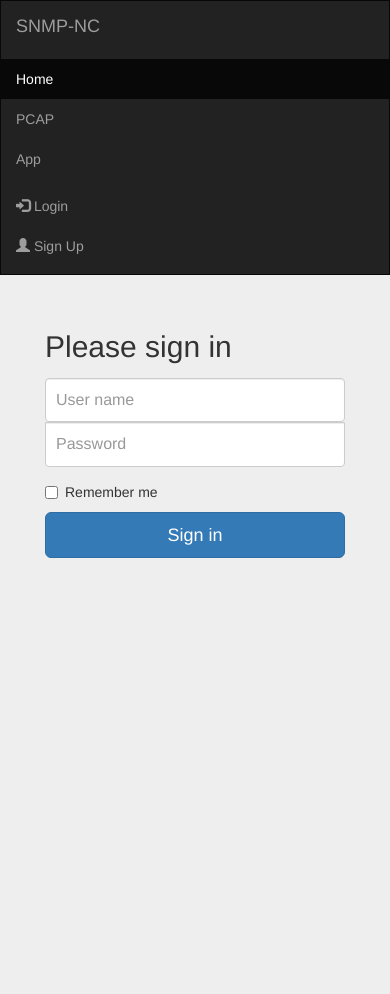
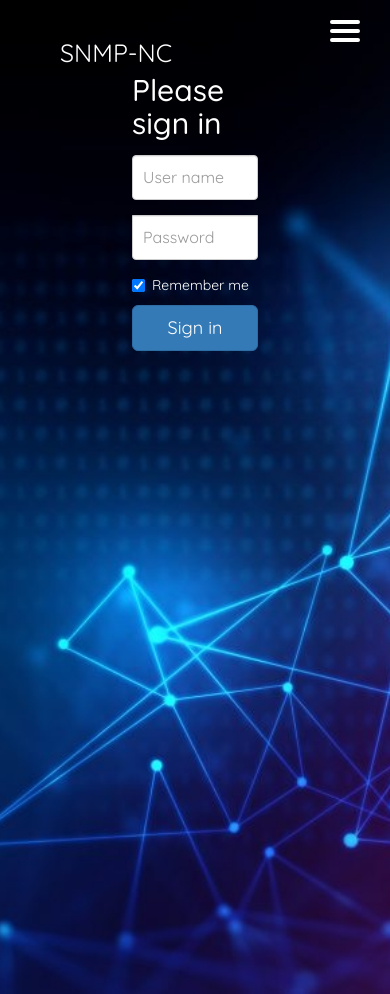
Before and after one commit to tincya/mib-snmp, a Django app: page /login/ in a window 390 px wide. Run offline with Django 3.2, Linux system fonts and the light colour scheme; some libraries are stand-ins or nearby versions.

Commit message:
NextStage 2.1

```diff
--- a/home/static/home/css/base.css
+++ b/home/static/home/css/base.css
@@ -9,6 +9,8 @@ body {
   padding: 15px;
   margin: 0 auto;
 }
+.form-signin h2.form-signin-heading,
+.form-signin .checkbox label {color: #ffffff!important;}
 .form-signin .form-signin-heading,
 .form-signin .checkbox {
   margin-bottom: 10px;
@@ -44,3 +46,10 @@ ul.errorlist>li {
   display:block!important;
   color: red!important;
 }
+.base-sign {
+  z-index: 1;
+  position: absolute;
+  top: 0;
+  margin: 10% 30%;
+  width: 40%;
+}
--- /dev/null
+++ b/home/static/home/css/beauty-menu.css
@@ -0,0 +1,347 @@
+@import url('https://fonts.googleapis.com/css?family=Quicksand:400,500,700');
+html,
+body {
+    margin: 0;
+    padding: 0;
+    box-sizing: border-box;
+    font-family: "Quicksand", sans-serif;
+}
+/*-- Inspiration taken from abdo steif -->
+/* --> https://codepen.io/abdosteif/pen/bRoyMb?editors=1100*/
+
+/* Navbar section */
+
+.nav {
+    width: 100%;
+    height: 65px;
+    position: fixed;
+    line-height: 65px;
+    text-align: center;
+}
+
+.nav div.logo {
+    float: left;
+    width: auto;
+    height: auto;
+    padding-left: 3rem;
+}
+
+.nav div.logo a {
+    text-decoration: none;
+    color: #fff;
+    font-size: 2.5rem;
+}
+
+.nav div.logo a:hover {
+    color: #00E676;
+}
+
+.nav div.main_list {
+    height: 65px;
+    float: right;
+}
+
+.nav div.main_list>ul {
+    width: 100%;
+    height: 65px;
+    display: flex;
+    list-style: none;
+    margin: 0;
+    padding: 0;
+}
+
+.nav div.main_list>ul>li {
+    width: auto;
+    height: 65px;
+    padding: 0;
+    padding-right: 3rem;
+}
+
+.nav div.main_list>ul>li a {
+    text-decoration: none;
+    color: #fff;
+    line-height: 65px;
+    font-size: 2.4rem;
+}
+.nav div.main_list>ul>li a:hover {
+    color: #00E676;
+}
+#dropdown-user ul li a {color: #000;}
+#dropdown-user a, #dropdown-user a:focus, #dropdown-user a:hover{
+    background-color: transparent;
+    cursor: pointer;
+}
+/* Home section */
+.minhome {
+    width: 100%;
+    height: 20vh!important;
+    background-position: center top;
+	background-size:cover;
+    margin-bottom: 20px;
+}
+.home {
+    width: 100%;
+    height: 100vh;
+    background-position: center top;
+	background-size:cover;
+}
+
+.navTrigger {
+    display: none;
+}
+
+.nav {
+    padding-top: 20px;
+    padding-bottom: 20px;
+    -webkit-transition: all 0.4s ease;
+    transition: all 0.4s ease;
+}
+
+
+/* Media qurey section */
+
+@media screen and (min-width: 768px) and (max-width: 1024px) {
+    .container {
+        margin: 0;
+    }
+}
+
+@media screen and (max-width:768px) {
+    .navTrigger {
+        display: block;
+    }
+    .nav div.logo {
+        margin-left: 15px;
+    }
+    .nav div.main_list {
+        width: 100%;
+        height: 0;
+        overflow: hidden;
+    }
+    .nav div.show_list {
+        height: auto;
+        display: none;
+    }
+    .nav div.main_list>ul {
+        flex-direction: column;
+        width: 100%;
+        height: 100vh;
+        right: 0;
+        left: 0;
+        bottom: 0;
+        background-color: #111;
+        /*same background color of navbar*/
+        background-position: center top;
+    }
+    .nav div.main_list>ul>li {
+        width: 100%;
+        text-align: right;
+    }
+    .nav div.main_list>ul>li a {
+        text-align: center;
+        width: 100%;
+        font-size: 3rem;
+        padding: 20px;
+    }
+    .nav div.media_button {
+        display: block;
+    }
+}
+
+
+/* Animation */
+/* Inspiration taken from Dicson https://codemyui.com/simple-hamburger-menu-x-mark-animation/ */
+
+.navTrigger {
+    cursor: pointer;
+    width: 30px;
+    height: 25px;
+    margin: auto;
+    position: absolute;
+    right: 30px;
+    top: 0;
+    bottom: 0;
+}
+
+.navTrigger i {
+    background-color: #fff;
+    border-radius: 2px;
+    content: '';
+    display: block;
+    width: 100%;
+    height: 4px;
+}
+
+.navTrigger i:nth-child(1) {
+    -webkit-animation: outT 0.8s backwards;
+    animation: outT 0.8s backwards;
+    -webkit-animation-direction: reverse;
+    animation-direction: reverse;
+}
+
+.navTrigger i:nth-child(2) {
+    margin: 5px 0;
+    -webkit-animation: outM 0.8s backwards;
+    animation: outM 0.8s backwards;
+    -webkit-animation-direction: reverse;
+    animation-direction: reverse;
+}
+
+.navTrigger i:nth-child(3) {
+    -webkit-animation: outBtm 0.8s backwards;
+    animation: outBtm 0.8s backwards;
+    -webkit-animation-direction: reverse;
+    animation-direction: reverse;
+}
+
+.navTrigger.active i:nth-child(1) {
+    -webkit-animation: inT 0.8s forwards;
+    animation: inT 0.8s forwards;
+}
+
+.navTrigger.active i:nth-child(2) {
+    -webkit-animation: inM 0.8s forwards;
+    animation: inM 0.8s forwards;
+}
+
+.navTrigger.active i:nth-child(3) {
+    -webkit-animation: inBtm 0.8s forwards;
+    animation: inBtm 0.8s forwards;
+}
+
+@-webkit-keyframes inM {
+    50% {
+        -webkit-transform: rotate(0deg);
+    }
+    100% {
+        -webkit-transform: rotate(45deg);
+    }
+}
+
+@keyframes inM {
+    50% {
+        transform: rotate(0deg);
+    }
+    100% {
+        transform: rotate(45deg);
+    }
+}
+
+@-webkit-keyframes outM {
+    50% {
+        -webkit-transform: rotate(0deg);
+    }
+    100% {
+        -webkit-transform: rotate(45deg);
+    }
+}
+
+@keyframes outM {
+    50% {
+        transform: rotate(0deg);
+    }
+    100% {
+        transform: rotate(45deg);
+    }
+}
+
+@-webkit-keyframes inT {
+    0% {
+        -webkit-transform: translateY(0px) rotate(0deg);
+    }
+    50% {
+        -webkit-transform: translateY(9px) rotate(0deg);
+    }
+    100% {
+        -webkit-transform: translateY(9px) rotate(135deg);
+    }
+}
+
+@keyframes inT {
+    0% {
+        transform: translateY(0px) rotate(0deg);
+    }
+    50% {
+        transform: translateY(9px) rotate(0deg);
+    }
+    100% {
+        transform: translateY(9px) rotate(135deg);
+    }
+}
+
+@-webkit-keyframes outT {
+    0% {
+        -webkit-transform: translateY(0px) rotate(0deg);
+    }
+    50% {
+        -webkit-transform: translateY(9px) rotate(0deg);
+    }
+    100% {
+        -webkit-transform: translateY(9px) rotate(135deg);
+    }
+}
+
+@keyframes outT {
+    0% {
+        transform: translateY(0px) rotate(0deg);
+    }
+    50% {
+        transform: translateY(9px) rotate(0deg);
+    }
+    100% {
+        transform: translateY(9px) rotate(135deg);
+    }
+}
+
+@-webkit-keyframes inBtm {
+    0% {
+        -webkit-transform: translateY(0px) rotate(0deg);
+    }
+    50% {
+        -webkit-transform: translateY(-9px) rotate(0deg);
+    }
+    100% {
+        -webkit-transform: translateY(-9px) rotate(135deg);
+    }
+}
+
+@keyframes inBtm {
+    0% {
+        transform: translateY(0px) rotate(0deg);
+    }
+    50% {
+        transform: translateY(-9px) rotate(0deg);
+    }
+    100% {
+        transform: translateY(-9px) rotate(135deg);
+    }
+}
+
+@-webkit-keyframes outBtm {
+    0% {
+        -webkit-transform: translateY(0px) rotate(0deg);
+    }
+    50% {
+        -webkit-transform: translateY(-9px) rotate(0deg);
+    }
+    100% {
+        -webkit-transform: translateY(-9px) rotate(135deg);
+    }
+}
+
+@keyframes outBtm {
+    0% {
+        transform: translateY(0px) rotate(0deg);
+    }
+    50% {
+        transform: translateY(-9px) rotate(0deg);
+    }
+    100% {
+        transform: translateY(-9px) rotate(135deg);
+    }
+}
+
+.affix {
+    padding: 0;
+    background-color: #111;
+}
--- a/home/templates/home/base.html
+++ b/home/templates/home/base.html
@@ -7,7 +7,7 @@
     <title>{% block title %}Relog{% endblock %}</title>
     <link rel="stylesheet" href="https://maxcdn.bootstrapcdn.com/bootstrap/3.3.7/css/bootstrap.min.css"
           integrity="sha384-BVYiiSIFeK1dGmJRAkycuHAHRg32OmUcww7on3RYdg4Va+PmSTsz/K68vbdEjh4u" crossorigin="anonymous">
-    <script src="https://ajax.googleapis.com/ajax/libs/jquery/1.12.4/jquery.min.js"></script>
+    <script src="https://ajax.googleapis.com/ajax/libs/jquery/3.1.1/jquery.min.js"></script>
     <script src="https://maxcdn.bootstrapcdn.com/bootstrap/3.3.7/js/bootstrap.min.js"
             integrity="sha384-Tc5IQib027qvyjSMfHjOMaLkfuWVxZxUPnCJA7l2mCWNIpG9mGCD8wGNIcPD7Txa"
             crossorigin="anonymous"></script>
@@ -18,27 +18,55 @@
 <body>
 
 {% block navbar %}
-<nav class="navbar navbar-inverse">
-    <div class="container-fluid">
-        <div class="navbar-header">
-            <a class="navbar-brand" href="#">SNMP-NC</a>
+<nav class="nav" style="z-index: 3;">
+    <div class="container">
+            <div class="logo">
+                <a href="/">SNMP-NC</a>
             </div>
-        <ul class="nav navbar-nav">
-            <li class="active"><a href="/">Home</a></li>
-            <li><a href="{% url 'pcap' %}">PCAP</a></li>
-            <li><a href="{% url 'home' %}">App</a></li>
+            <div id="mainListDiv" class="main_list">
+                <ul class="navlinks">
+                    <li><a href="{% url 'pcap' %}">Upload</a></li>
+                    <li><a href="{% url 'users' %}">Users</a></li>
+
+                    {% if user_data %}
+                        <li>
+                            <div class="dropdown" id="dropdown-user">
+                              <a class="dropdown-toggle" data-toggle="dropdown">
+                                  <span class="glyphicon glyphicon-user"></span> Hi, {{ user_data.username | default_if_none:'Noa' }}
+                              </a>
+                              <ul class="dropdown-menu">
+                                <li><a href="{% url 'user_logout' %}"><span class="glyphicon glyphicon-log-out"></span> Logout</a></li>
                               </ul>
-        <ul class="nav navbar-nav navbar-right">
-            {% if user_data %}
-                <li><a href="#"><span class="glyphicon glyphicon-user"></span> Hi, {{ user_data.username | default_if_none:'Noa' }}</a></li>
-                <li><a href="{% url 'user_logout' %}"><span class="glyphicon glyphicon-log-out"></span> Logout</a></li>
+                            </div>
+                        </li>
                     {% else %}
                         <li><a href="{% url 'user_login' %}"><span class="glyphicon glyphicon-log-in"></span> Login</a></li>
                         <li><a href="{% url 'user_register' %}"><span class="glyphicon glyphicon-user"></span> Sign Up</a></li>
                     {% endif %}
                 </ul>
             </div>
+            <span class="navTrigger"><i></i><i></i><i></i></span>
+        </div>
 </nav>
+
+{% block home %}
+<section class="home" style="background-image: url({% static "home/images/techno1.jpg" %})"></section>
+{% endblock %}
+
+<link rel="stylesheet" href="{% static "home/css/beauty-menu.css" %}">
+<script>
+$('.navTrigger').click(function () {
+    $(this).toggleClass('active');
+    $("#mainListDiv").toggleClass("show_list");
+    $("#mainListDiv").fadeIn();
+
+});
+$(window).scroll(function() {
+    if ($(document).scrollTop() > 50) { $('.nav').addClass('affix'); }
+    else { $('.nav').removeClass('affix'); }
+});
+</script>
+
 {% endblock %}
 
 {% block container %}
--- a/home/templates/home/login.html
+++ b/home/templates/home/login.html
@@ -4,29 +4,29 @@
 
 {% block container %}
 {% if success %}
-    <div class="container">
+    <div class="base-sign">
         <h2 class="form-signin-heading text-center">LOGIN SUCCESS!</h2>
     </div>
 {% else %}
-<div class="container">
+<div class="base-sign">
     <form action="" method="POST" class="form-signin">
         {% csrf_token %}
         <h2 class="form-signin-heading">Please sign in</h2>
         <div class="text-danger form-group">{{ errors }}</div>
         <div class="form-group">
-            <div>
+            <div class="form-group">
                 <label for="{{ form.user_name.id_for_label }}" class="sr-only">User:</label>
                 {{ form.user_name | add_attr:"class:form-control,placeholder:User name" }}
                 {{ form.user_name.errors }}
             </div>
-            <div>
+            <div class="form-group">
                 <label for="{{ form.password.id_for_label }}" class="sr-only">Password:</label>
                 {{ form.password | add_attr:"class:form-control,placeholder:Password" }}
                 {{ form.password.errors }}
             </div>
         </div>
         <div class="checkbox">
-            <label>{{ form.remember }} Remember me</label>
+            <label>{{ form.remember | add_attr:"checked:checked" }} Remember me</label>
         </div>
         <button class="btn btn-lg btn-primary btn-block" type="submit">Sign in</button>
     </form>
--- a/home/templates/home/upload.html
+++ b/home/templates/home/upload.html
@@ -12,7 +12,7 @@
 </head>
 <body>
 
-<h3>{{ message }}</h3>
+<h3 class="text-center">{{ message }}</h3>
 
 <form action="" method="post" enctype="multipart/form-data">
   {% csrf_token %}
--- a/home/urls.py
+++ b/home/urls.py
@@ -5,7 +5,8 @@ urlpatterns = [
     path('', views.index, name='index'),
     path('app/', views.profile, name='home'),
     path('snmp/', views.snmp, name='snmp'),
-    path('test.pcap', views.pcap, name='pcap'),
+    path('upload/', views.pcap, name='pcap'),
+    path('users/', views.allusers, name='users'),
     path('register/', views.user_register, name='user_register'),
     path('login/', views.user_login, name='user_login'),
     path('logout/', views.user_logout, name='user_logout'),
--- a/home/views.py
+++ b/home/views.py
@@ -8,6 +8,9 @@ from django.views.decorators.csrf import csrf_exempt
 
 # from .core import index
 # import core.index
+import os
+
+UPLOAD_DIR = './upload'
 
 def index(req):
   ctx = {}
@@ -36,34 +39,25 @@ def snmp(req):
   return JsonResponse(data, safe=False)
 # python3 natlas-cli.py diagram -r demo.snmplabs.com -o .\network.svg
 
-class UploadFileForm(forms.Form):
-    file2up = forms.FileField()
-
 @csrf_exempt
-def pcap(request):
-  if request.method == 'POST' or request.method == 'PUT':
-    for file in request.FILES:
-      with open(settings.BASE_DIR + '/upload/' + request.FILES[file].name, 'wb+') as destination:
-        for chunk in request.FILES[file].chunks():
-          destination.write(chunk)
-    return render(request, 'home/upload.html', {'message':'OK!'})
-  return render(request, 'home/upload.html', {'message':'GET!'})
-
-  # if request.method == 'POST' or request.method == 'PUT':
-  #   if request.method == 'POST':
-  #     form = UploadFileForm(request.POST, request.FILES)
-  #   else:
-  #     form = UploadFileForm(request.PUT, request.FILES)
-  #   if form.is_valid():
-  #     with open(settings.BASE_DIR+'/upload/'+request.FILES['file2up'].name, 'wb+') as destination:
-  #       for chunk in request.FILES['file2up'].chunks():
-  #         destination.write(chunk)
-  #     return HttpResponse("OK!")
-  #   return HttpResponse("FAIL!")
-  # else:
-  #   form = UploadFileForm()
-  #   return render(request, 'home/upload.html', {'form': form})
-
+def pcap(req):
+  ctx={}
+  ctx['user_data']=auth_ctx(req)
+  if ctx['user_data']:
+    if req.method == 'POST' and 'delete_file' in req.POST and ctx['user_data']['is_superuser']:
+      try:
+        ctx['message'] = 'Delete "' + req.POST['delete_file'] + '" Success!'
+        os.remove(UPLOAD_DIR+'/'+req.POST['delete_file'])
+      except:
+        ctx['message'] = 'Delete error!!!'
+    elif req.method == 'POST' or req.method == 'PUT':
+      for file in req.FILES:
+        with open(settings.BASE_DIR + '/upload/' + req.FILES[file].name, 'wb+') as destination:
+          for chunk in req.FILES[file].chunks():
+            destination.write(chunk)
+        ctx['message']='Upload "' + req.FILES[file].name + '" Success!'
+  ctx['list_files']=list_files()
+  return render(req, 'home/upload-base.html', ctx)
 
 class LoginForm(forms.Form):
   user_name = forms.CharField(max_length=100, label='user_name', required=True)
@@ -113,10 +107,36 @@ def user_logout(req):
   logout(req)
   return redirect('user_login')
 
+def allusers(req):
+  ctx={}
+  ctx['user_data']=auth_ctx(req)
+  if ctx['user_data']:
+    if req.method == 'POST' and 'delete_user' in req.POST and ctx['user_data']['is_superuser']:
+      duser = User.objects.get(pk=req.POST['delete_user'])
+      if not duser.is_superuser:
+        ctx['message']='Delete user "'+duser.username+'" success!'
+        duser.delete()
+      else:
+        ctx['message'] = 'Delete user "' + duser.username + '" error!'
+    users = User.objects.filter(is_superuser=False)
+    ctx['users'] = users
+  return render(req, 'home/all-users.html', ctx)
+
 def auth_ctx(req):
   if req.user.is_authenticated:
     return {
       'username': req.user.username,
       'email': req.user.email,
+      'is_superuser': req.user.is_superuser,
     }
   return None
+
+def list_files():
+  pfs=[]
+  for r, d, f in os.walk(UPLOAD_DIR):
+    for pfile in f:
+      if pfile.endswith('.pcap'):
+        print(pfile)
+        pfs.append(pfile)
+    break
+  return pfs
```
Also changed, not shown: home/templates/home/all-users.html (added, +52 -0 lines), home/templates/home/home.html (+14 -0 lines), home/templates/home/register.html (+6 -6 lines), home/templates/home/upload-base.html (added, +110 -0 lines), db.sqlite3, home/static/home/images/techno1.jpg (added), home/static/home/images/techno2.jpg (added). Lines whose indentation alone changed are shown as unchanged.
